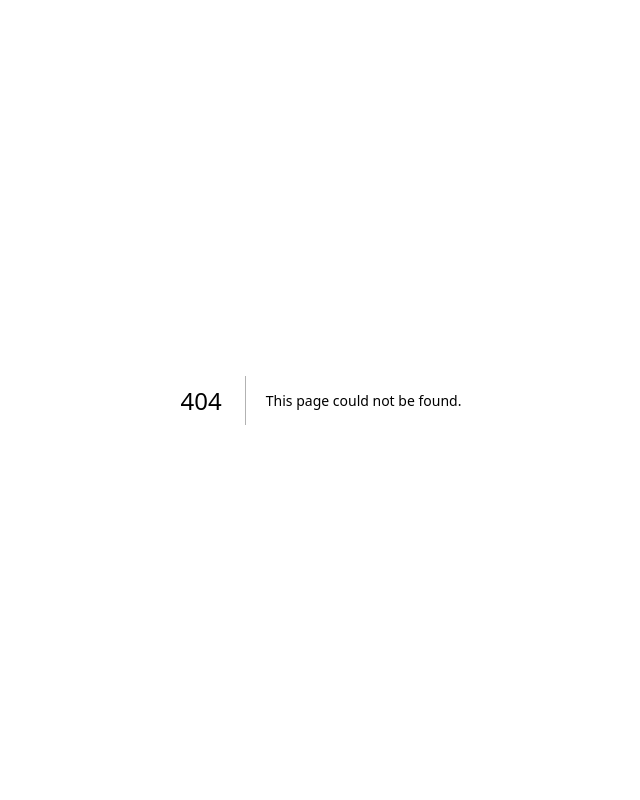
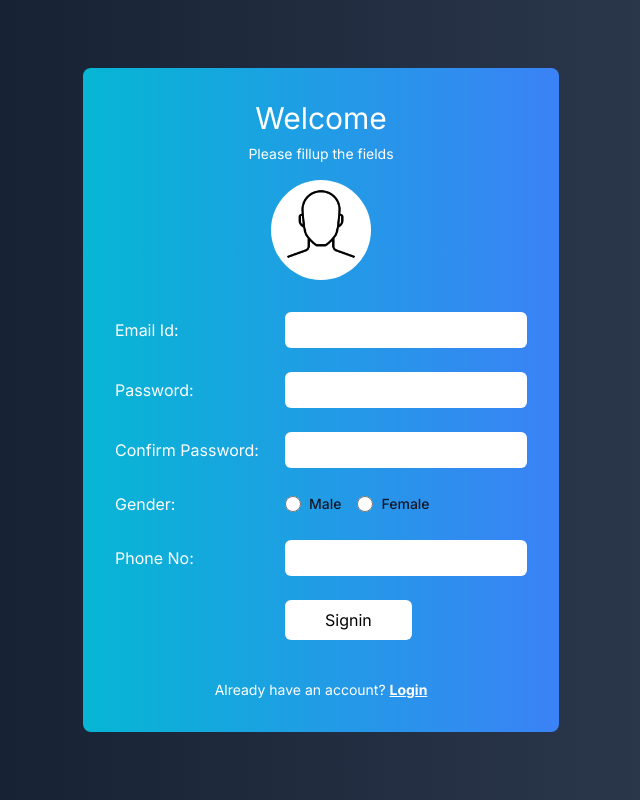
Before and after one commit to mekrishnendu/nextjs_task, a Next.js app: page /registration in a window 1280 px wide. Before the commit this address had no page. Shown: the whole page, without its empty margins (319-959 px from the left). Built offline with nearby package versions, Linux system fonts and the light colour scheme.

Commit message:
registration form

```diff
--- /dev/null
+++ b/src/app/(auth)/layout.js
@@ -0,0 +1,11 @@
+export default function AuthLayout({ children }) {
+  return (
+    <>
+      <div className="login-page-outer bg-gray-800 h-screen flex items-center justify-center bg-gradient-to-r from-slate-900 to-slate-700">
+        <div className="rounded-lg bg-slate-500 p-8 w-[450] text-left bg-gradient-to-r from-cyan-500 to-blue-500">
+          {children}
+        </div>
+      </div>
+    </>
+  );
+}
--- /dev/null
+++ b/src/app/(auth)/registration/page.js
@@ -0,0 +1,82 @@
+import React from 'react';
+import Image from 'next/image';
+
+export default function Registration() {
+  return (
+    <div>
+      <form>
+        <div className="text-white">
+          <h1 className="text-center text-3xl mb-2">Welcome</h1>
+          <p className="text-center mb-4 text-sm">Please fillup the fields</p>
+          <div className="flex justify-center mb-8">
+            <div className="bg-white rounded-full w-[100px] h-[100px] text-center">
+              <Image
+                src="/images/person.png"
+                width={72}
+                height={72}
+                alt="Picture of the author"
+                className="self-auto inline-block mt-2"
+              />
+            </div>
+          </div>
+          <div className="flex justify-between mb-6 items-center">
+            <label className="w-[170px] block text-white text-md ">Email Id:</label>
+            <input type="text" className="py-2 px-4 rounded-md text-sm text-black" />
+          </div>
+
+          <div className="flex justify-between mb-6 items-center">
+            <label className="w-[170px] block text-white text-md">Password:</label>
+            <input type="password" className="py-2 px-4 rounded-md text-sm text-black" />
+          </div>
+
+          <div className="flex justify-between mb-6 items-center">
+            <label className="w-[170px] block text-white text-md">Confirm Password:</label>
+            <input type="password" className="py-2 px-4 rounded-md text-sm text-black" />
+          </div>
+          <div className="flex  mb-6 items-center">
+            <label className="w-[170px] block text-white text-md">Gender:</label>
+            <div class="flex items-center me-4">
+              <input
+                id="male"
+                type="radio"
+                value=""
+                name="gender"
+                class="w-4 h-4 text-blue-600 bg-gray-100 border-gray-300 focus:ring-blue-500 dark:focus:ring-blue-600 dark:ring-offset-gray-800 focus:ring-2 dark:bg-gray-700 dark:border-gray-600"
+              />
+              <label for="male" class="ms-2 text-sm font-medium text-gray-900 dark:text-gray-300">
+                Male
+              </label>
+            </div>
+            <div class="flex items-center me-4">
+              <input
+                id="female"
+                type="radio"
+                value=""
+                name="gender"
+                class="w-4 h-4 text-blue-600 bg-gray-100 border-gray-300 focus:ring-blue-500 dark:focus:ring-blue-600 dark:ring-offset-gray-800 focus:ring-2 dark:bg-gray-700 dark:border-gray-600"
+              />
+              <label for="female" class="ms-2 text-sm font-medium text-gray-900 dark:text-gray-300">
+                Female
+              </label>
+            </div>
+          </div>
+
+          <div className="flex justify-between mb-6 items-center">
+            <label className="w-[170px] block text-white text-md">Phone No:</label>
+            <input type="text" className="py-2 px-4 rounded-md text-sm text-black" />
+          </div>
+
+          <button
+            type="submit"
+            className="rounded-md bg-white text-black p-2 px-10 ml-[170px] mb-10"
+          >
+            Signin
+          </button>
+          <p className="text-center text-sm">
+            Already have an account? <strong className="underline">Login</strong>{' '}
+          </p>
+        </div>
+      </form>
+    </div>
+  );
+}
--- a/src/app/page.js
+++ b/src/app/page.js
@@ -10,7 +10,7 @@ export default function Login() {
           <form>
             <div className="text-white">
               <h1 className="text-center text-3xl mb-2">Welcome</h1>
-              <p className="text-center mb-4 text-sm">Sign in to continue our application.</p>
+              <p className="text-center mb-4 text-sm">Sign in to continue the application.</p>
               <div className="flex justify-center mb-8">
                 <div className="bg-white rounded-full w-[100px] h-[100px] text-center">
                   <Image
@@ -23,13 +23,13 @@ export default function Login() {
                 </div>
               </div>
               <div className="flex justify-between mb-6 items-center">
-                <label className="w-[100px] block text-white text-md ">Email Id:</label>
-                <input type="text" className="py-2 px-4 rounded-md text-sm" />
+                <label className="w-[100px] block text-white text-md">Email Id:</label>
+                <input type="text" className="py-2 px-4 rounded-md text-sm text-black" />
               </div>
 
               <div className="flex justify-between mb-6 items-center">
                 <label className="w-[100px] block text-white text-md">Password:</label>
-                <input type="password" className="py-2 px-4 rounded-md text-sm" />
+                <input type="password" className="py-2 px-4 rounded-md text-sm text-black" />
               </div>
 
               <button
```
